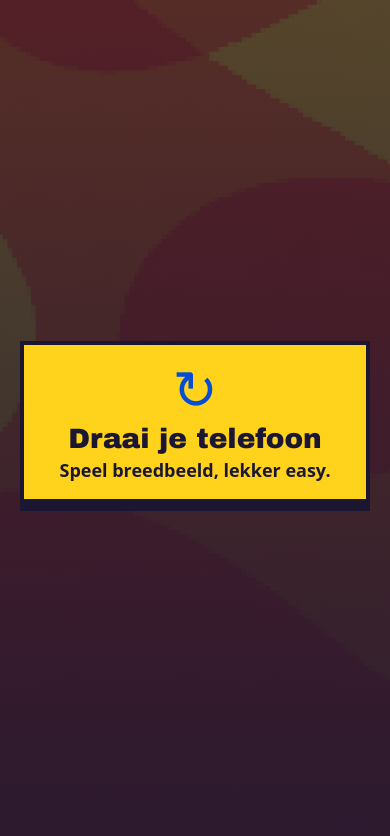
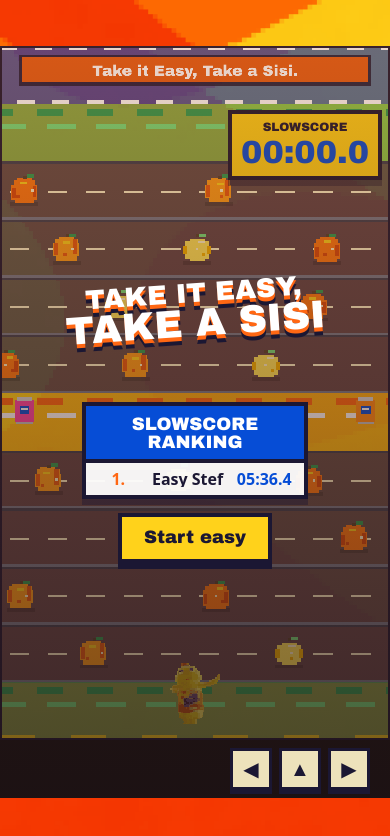
Before and after one commit to sjongejongenelen/Take-it-easy, a website: page index.html in a window 390 px wide. Drawn offline with Linux system fonts and the light colour scheme; no server answers.

Commit message:
Add files via upload

```diff
--- a/index.html
+++ b/index.html
@@ -3,13 +3,18 @@
   <head>
     <meta charset="utf-8" />
     <meta name="viewport" content="width=device-width, initial-scale=1, viewport-fit=cover" />
+    <meta name="theme-color" content="#ff6713" />
+    <meta name="mobile-web-app-capable" content="yes" />
+    <meta name="apple-mobile-web-app-capable" content="yes" />
+    <meta name="apple-mobile-web-app-title" content="Sisi Easy" />
     <title>Sisi Easy Crossing</title>
-    <link rel="stylesheet" href="styles.css" />
+    <link rel="manifest" href="manifest.webmanifest" />
+    <link rel="stylesheet" href="styles.css?v=20260509-lanes" />
   </head>
   <body>
     <main class="game-shell">
       <section class="game-stage" aria-label="Sisi Easy Crossing">
-        <canvas id="game" width="1280" height="720"></canvas>
+        <canvas id="game" width="720" height="1280"></canvas>
 
         <div class="score-clock" id="scoreClock" aria-live="polite">
           <span class="score-label">SLOWSCORE</span>
@@ -41,17 +46,10 @@
           <button type="button" data-move="left" aria-label="Links">◀</button>
           <button type="button" data-move="right" aria-label="Rechts">▶</button>
         </div>
-
-        <div class="orientation-notice" aria-live="polite">
-          <div class="orientation-card">
-            <strong>Draai je telefoon</strong>
-            <span>Speel breedbeeld, lekker easy.</span>
-          </div>
-        </div>
       </section>
     </main>
 
     <audio id="music" src="assets/sisi-song-slow-8bit.wav" preload="auto" loop></audio>
-    <script src="src/game.js"></script>
+    <script src="src/game.js?v=20260509-lanes"></script>
   </body>
 </html>
--- a/src/game.js
+++ b/src/game.js
@@ -18,7 +18,7 @@
   const W = canvas.width;
   const H = canvas.height;
   const ROWS = 12;
-  const COLS = 20;
+  const COLS = 11;
   const CELL_W = W / COLS;
   const CELL_H = H / ROWS;
   const START_COL = Math.floor(COLS / 2);
@@ -38,15 +38,29 @@
   const background = new Image();
   background.src = "assets/sisi-background-pixel.png";
 
+  function syncViewportSize() {
+    const viewport = window.visualViewport;
+    const height = Math.max(320, Math.round(viewport?.height || window.innerHeight));
+    document.documentElement.style.setProperty("--app-height", `${height}px`);
+  }
+
+  syncViewportSize();
+  window.addEventListener("resize", syncViewportSize, { passive: true });
+  window.addEventListener("orientationchange", () => window.setTimeout(syncViewportSize, 120), { passive: true });
+  if (window.visualViewport) {
+    window.visualViewport.addEventListener("resize", syncViewportSize, { passive: true });
+    window.visualViewport.addEventListener("scroll", syncViewportSize, { passive: true });
+  }
+
   const lanes = [
-    { row: 2, dir: 1, speed: 8.2, count: 3, offset: 80 },
-    { row: 3, dir: -1, speed: 5.8, count: 5, offset: 220 },
-    { row: 4, dir: 1, speed: 7.4, count: 4, offset: 390 },
-    { row: 5, dir: -1, speed: 6.4, count: 5, offset: 20 },
-    { row: 7, dir: 1, speed: 5.8, count: 5, offset: 160 },
-    { row: 8, dir: -1, speed: 6.4, count: 4, offset: 520 },
-    { row: 9, dir: 1, speed: 8.2, count: 3, offset: 710 },
-    { row: 10, dir: -1, speed: 7.4, count: 4, offset: 310 },
+    { row: 2, dir: 1, speed: 8.2, count: 2, offset: 45 },
+    { row: 3, dir: -1, speed: 5.8, count: 3, offset: 124 },
+    { row: 4, dir: 1, speed: 7.4, count: 2, offset: 219 },
+    { row: 5, dir: -1, speed: 6.4, count: 3, offset: 11 },
+    { row: 7, dir: 1, speed: 5.8, count: 3, offset: 90 },
+    { row: 8, dir: -1, speed: 6.4, count: 2, offset: 293 },
+    { row: 9, dir: 1, speed: 8.2, count: 2, offset: 399 },
+    { row: 10, dir: -1, speed: 7.4, count: 2, offset: 174 },
   ];
 
   const state = {
@@ -639,20 +653,39 @@
     rect(x + 11, y + 24, 12, 4, "#ffffff");
   }
 
+  function drawCoverImage(image) {
+    const sourceAspect = image.naturalWidth / image.naturalHeight;
+    const targetAspect = W / H;
+    let sx = 0;
+    let sy = 0;
+    let sw = image.naturalWidth;
+    let sh = image.naturalHeight;
+
+    if (sourceAspect > targetAspect) {
+      sw = image.naturalHeight * targetAspect;
+      sx = (image.naturalWidth - sw) / 2;
+    } else {
+      sh = image.naturalWidth / targetAspect;
+      sy = (image.naturalHeight - sh) / 2;
+    }
+
+    ctx.drawImage(image, sx, sy, sw, sh, 0, 0, W, H);
+  }
+
   function drawTitleBanner() {
-    const bannerW = Math.min(720, W - 36);
+    const bannerW = Math.min(650, W - 28);
     const x = (W - bannerW) / 2;
-    rect(x, 8, bannerW, 48, "rgba(27, 23, 51, 0.84)");
-    rect(x + 5, 13, bannerW - 10, 38, "rgba(255, 103, 19, 0.88)");
+    rect(x, 16, bannerW, 58, "rgba(27, 23, 51, 0.84)");
+    rect(x + 5, 21, bannerW - 10, 46, "rgba(255, 103, 19, 0.88)");
     ctx.fillStyle = "#ffffff";
     ctx.textAlign = "center";
-    ctx.font = "900 30px Arial Black, Impact, sans-serif";
-    ctx.fillText("Take it Easy, Take a Sisi.", W / 2, 40);
+    ctx.font = "900 28px Arial Black, Impact, sans-serif";
+    ctx.fillText("Take it Easy, Take a Sisi.", W / 2, 55);
   }
 
   function drawWorld() {
     if (background.complete && background.naturalWidth > 0) {
-      ctx.drawImage(background, 0, 0, W, H);
+      drawCoverImage(background);
     } else {
       rect(0, 0, W, H, "#ff6713");
     }
@@ -682,7 +715,7 @@
         rect(0, y, W, 4, "#3e4150");
         rect(0, y + CELL_H - 4, W, 4, "#777b8a");
         for (let x = 18; x < W; x += 70) {
-          rect(x, y + 30, 36, 4, "#fff5ca");
+          rect(x, y + CELL_H / 2, 36, 4, "#fff5ca");
         }
       }
     }
--- a/styles.css
+++ b/styles.css
@@ -6,6 +6,14 @@
   --ink: #1b1733;
   --cream: #fff5ca;
   --white: #ffffff;
+  --app-height: 100svh;
+  --control-strip-height: 0px;
+}
+
+@supports (height: 100dvh) {
+  :root {
+    --app-height: 100dvh;
+  }
 }
 
 * {
@@ -15,6 +23,7 @@
 html,
 body {
   width: 100%;
+  height: 100%;
   min-height: 100%;
   overscroll-behavior: none;
 }
@@ -34,38 +43,42 @@ button {
 
 .game-shell {
   width: 100vw;
-  height: 100svh;
-  min-height: 420px;
-  background: rgba(27, 23, 51, 0.88);
+  height: var(--app-height);
+  min-height: 0;
+  display: grid;
+  place-items: center;
+  background: var(--sisi-orange) url("assets/sisi-background-pixel.png") center / cover;
   overflow: hidden;
 }
 
 .game-stage {
   position: relative;
-  width: 100vw;
-  height: 100svh;
+  width: min(100vw, calc((var(--app-height) - var(--control-strip-height)) * 0.5625));
+  height: min(var(--app-height), calc(177.77777778vw + var(--control-strip-height)));
+  max-width: 100vw;
+  max-height: var(--app-height);
+  display: grid;
+  grid-template-rows: minmax(0, 1fr) var(--control-strip-height);
   background: #111;
   overflow: hidden;
 }
 
 #game {
   display: block;
-  position: absolute;
-  left: 50%;
-  top: 50%;
-  width: max(100vw, calc(100svh * 16 / 9));
-  height: max(100svh, calc(100vw * 9 / 16));
-  transform: translate(-50%, -50%);
+  position: relative;
+  grid-row: 1;
+  width: 100%;
+  height: 100%;
   image-rendering: pixelated;
   touch-action: none;
 }
 
 .score-clock {
   position: absolute;
-  right: 18px;
-  top: 76px;
-  min-width: 212px;
-  padding: 8px 14px 9px;
+  right: 12px;
+  top: 70px;
+  min-width: 152px;
+  padding: 7px 10px 8px;
   border: 4px solid var(--ink);
   background: var(--white);
   color: var(--sisi-blue);
@@ -78,14 +91,14 @@ button {
   display: block;
   margin-bottom: 4px;
   color: var(--ink);
-  font-size: clamp(12px, 1.2vw, 16px);
+  font-size: clamp(11px, 3.1vw, 15px);
   line-height: 1;
 }
 
 .score-value {
   display: block;
   color: var(--sisi-blue);
-  font-size: clamp(26px, 3vw, 42px);
+  font-size: clamp(27px, 8.2vw, 42px);
   line-height: 1;
 }
 
@@ -99,7 +112,7 @@ button {
   display: grid;
   place-content: center;
   gap: 14px;
-  padding: 28px;
+  padding: 26px 18px;
   background:
     linear-gradient(180deg, rgba(10, 9, 22, 0.08), rgba(10, 9, 22, 0.56)),
     rgba(255, 103, 19, 0.15);
@@ -124,6 +137,8 @@ button {
 }
 
 .logo-lockup {
+  width: 100%;
+  max-width: 100%;
   color: var(--white);
   text-shadow: 0 4px 0 var(--sisi-orange), 0 8px 0 var(--ink);
   transform: rotate(-4deg);
@@ -136,11 +151,11 @@ button {
 }
 
 .logo-lockup span {
-  font-size: clamp(34px, 6vw, 82px);
+  font-size: clamp(26px, 7vw, 38px);
 }
 
 .logo-lockup strong {
-  font-size: clamp(46px, 8.2vw, 118px);
+  font-size: clamp(38px, 10vw, 58px);
 }
 
 .logo-lockup.is-easy {
@@ -152,12 +167,12 @@ button {
 
 .logo-lockup.is-easy span {
   color: var(--sisi-yellow);
-  font-size: clamp(24px, 4vw, 52px);
+  font-size: clamp(24px, 7vw, 44px);
 }
 
 .logo-lockup.is-easy strong {
   color: var(--white);
-  font-size: clamp(78px, 14vw, 188px);
+  font-size: clamp(72px, 22vw, 140px);
   line-height: 0.82;
 }
 
@@ -185,7 +200,7 @@ button {
   position: relative;
   z-index: 1;
   display: none;
-  width: min(560px, calc(100vw - 40px));
+  width: min(500px, calc(100% - 34px));
   justify-self: center;
   padding: 12px;
   border: 4px solid var(--ink);
@@ -243,7 +258,7 @@ button {
 .ranking-panel {
   position: relative;
   z-index: 1;
-  width: min(560px, calc(100vw - 40px));
+  width: min(500px, calc(100% - 34px));
   justify-self: center;
   border: 4px solid var(--ink);
   background: rgba(255, 255, 255, 0.94);
@@ -332,16 +347,18 @@ button {
 }
 
 .touch-pad {
-  position: absolute;
-  right: max(18px, env(safe-area-inset-right));
-  bottom: max(18px, env(safe-area-inset-bottom));
+  position: relative;
+  grid-row: 2;
+  justify-self: end;
+  align-self: center;
+  margin-right: max(12px, env(safe-area-inset-right));
   z-index: 3;
-  width: 184px;
-  height: 132px;
+  width: 148px;
+  height: 42px;
   display: none;
-  grid-template-columns: repeat(3, 56px);
-  grid-template-rows: repeat(2, 56px);
-  gap: 10px;
+  grid-template-columns: repeat(3, 42px);
+  grid-template-rows: 42px;
+  gap: 7px;
   pointer-events: none;
 }
 
@@ -350,7 +367,7 @@ button {
   background: rgba(255, 245, 202, 0.92);
   color: var(--ink);
   box-shadow: 0 4px 0 var(--ink);
-  font-size: 24px;
+  font-size: 20px;
   line-height: 1;
   pointer-events: auto;
   touch-action: none;
@@ -360,84 +377,24 @@ button {
 
 .touch-pad [data-move="up"] {
   grid-column: 2;
+  grid-row: 1;
 }
 
 .touch-pad [data-move="left"] {
   grid-column: 1;
-  grid-row: 2;
+  grid-row: 1;
 }
 
 .touch-pad [data-move="right"] {
   grid-column: 3;
-  grid-row: 2;
+  grid-row: 1;
 }
 
 @media (hover: none), (pointer: coarse) {
-  .touch-pad {
-    display: grid;
-  }
-}
-
-.orientation-notice {
-  position: absolute;
-  inset: 0;
-  z-index: 6;
-  display: none;
-  place-items: center;
-  padding: max(20px, env(safe-area-inset-top)) max(20px, env(safe-area-inset-right))
-    max(20px, env(safe-area-inset-bottom)) max(20px, env(safe-area-inset-left));
-  background:
-    linear-gradient(180deg, rgba(27, 23, 51, 0.74), rgba(27, 23, 51, 0.92)),
-    url("assets/sisi-background-pixel.png") center / cover;
-  text-align: center;
-}
-
-.orientation-card {
-  width: min(420px, calc(100vw - 40px));
-  padding: 22px 18px 20px;
-  border: 4px solid var(--ink);
-  background: var(--sisi-yellow);
-  color: var(--ink);
-  box-shadow: 0 8px 0 var(--ink);
-}
-
-.orientation-card::before {
-  content: "↻";
-  display: block;
-  margin-bottom: 10px;
-  color: var(--sisi-blue);
-  font-size: 54px;
-  line-height: 0.9;
-}
-
-.orientation-card strong,
-.orientation-card span {
-  display: block;
-  line-height: 1;
-}
-
-.orientation-card strong {
-  margin-bottom: 8px;
-  font-size: 28px;
-}
-
-.orientation-card span {
-  font-family: system-ui, sans-serif;
-  font-size: 18px;
-  font-weight: 900;
-}
-
-@media (hover: none) and (orientation: portrait), (pointer: coarse) and (orientation: portrait) {
-  .orientation-notice {
-    display: grid;
+  :root {
+    --control-strip-height: 58px;
   }
 
-  .touch-pad {
-    display: none;
-  }
-}
-
-@media (hover: none) and (orientation: landscape), (pointer: coarse) and (orientation: landscape) {
   .touch-pad {
     display: grid;
   }
@@ -445,10 +402,10 @@ button {
 
 @media (max-width: 760px) {
   .score-clock {
-    top: max(68px, env(safe-area-inset-top));
+    top: max(64px, env(safe-area-inset-top));
     right: max(8px, env(safe-area-inset-right));
-    min-width: 158px;
-    padding: 8px 10px 7px;
+    min-width: 144px;
+    padding: 7px 9px 7px;
   }
 
   .score-entry-row {
@@ -460,23 +417,26 @@ button {
   }
 }
 
-@media (hover: none) and (orientation: landscape) and (max-height: 520px),
-  (pointer: coarse) and (orientation: landscape) and (max-height: 520px) {
+@media (hover: none) and (max-height: 740px), (pointer: coarse) and (max-height: 740px) {
+  :root {
+    --control-strip-height: 52px;
+  }
+
   .start-overlay {
     gap: 8px;
-    padding: 16px max(18px, env(safe-area-inset-right)) 16px max(18px, env(safe-area-inset-left));
+    padding: 16px max(14px, env(safe-area-inset-right)) 16px max(14px, env(safe-area-inset-left));
   }
 
   .logo-lockup span {
-    font-size: clamp(22px, 6vh, 42px);
+    font-size: clamp(22px, 5.6vh, 38px);
   }
 
   .logo-lockup strong {
-    font-size: clamp(32px, 9vh, 62px);
+    font-size: clamp(34px, 8vh, 62px);
   }
 
   .ranking-panel {
-    width: min(460px, calc(100vw - 220px));
+    width: min(440px, calc(100vw - 28px));
   }
 
   .ranking-list {
@@ -484,12 +444,14 @@ button {
   }
 
   .touch-pad {
-    right: max(14px, env(safe-area-inset-right));
-    bottom: max(14px, env(safe-area-inset-bottom));
-    width: 166px;
-    height: 120px;
-    grid-template-columns: repeat(3, 50px);
-    grid-template-rows: repeat(2, 50px);
-    gap: 8px;
+    width: 128px;
+    height: 38px;
+    grid-template-columns: repeat(3, 38px);
+    grid-template-rows: 38px;
+    gap: 6px;
+  }
+
+  .touch-pad button {
+    font-size: 20px;
   }
 }
```
Also changed, not shown: manifest.webmanifest (added).
